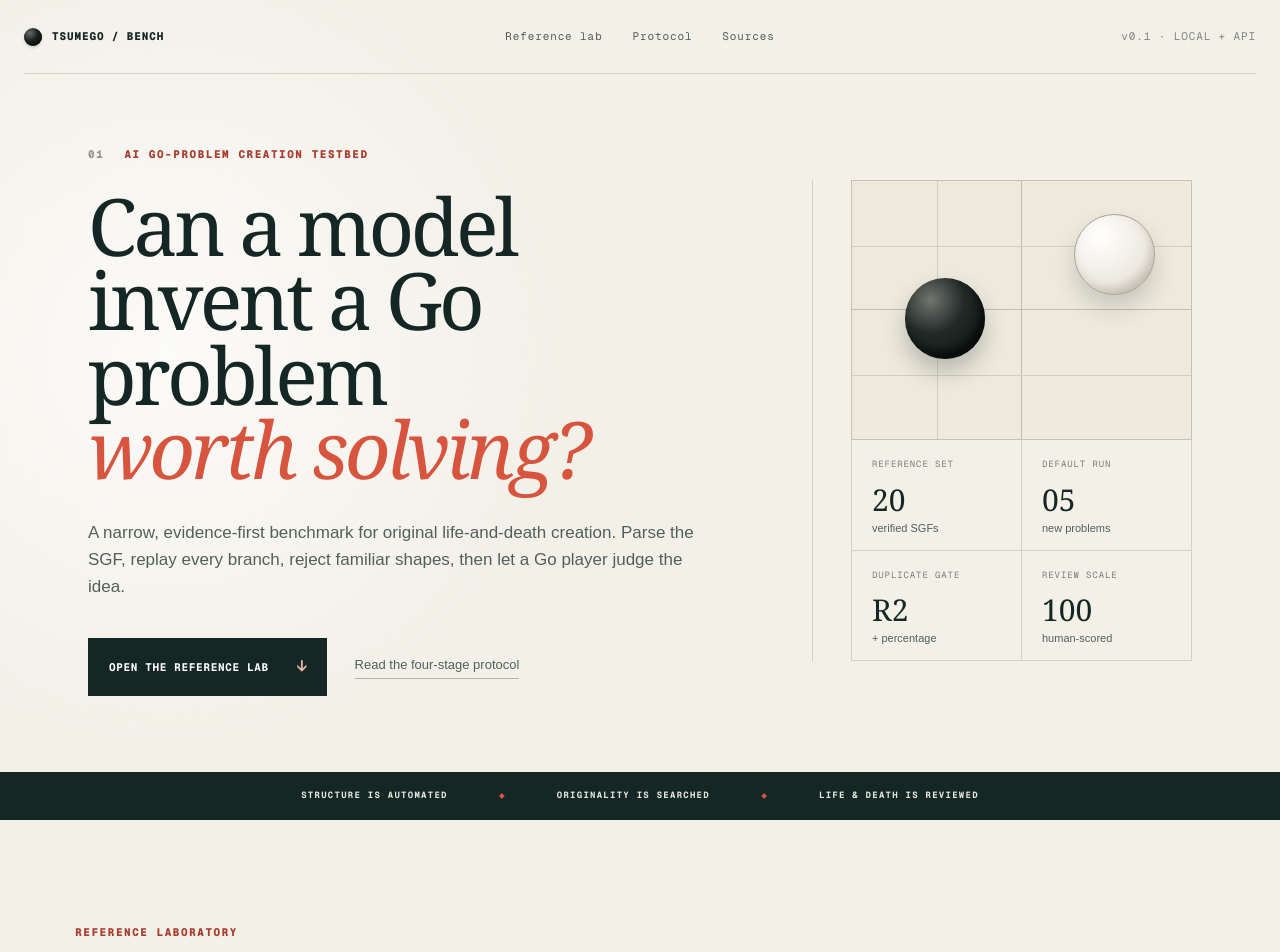
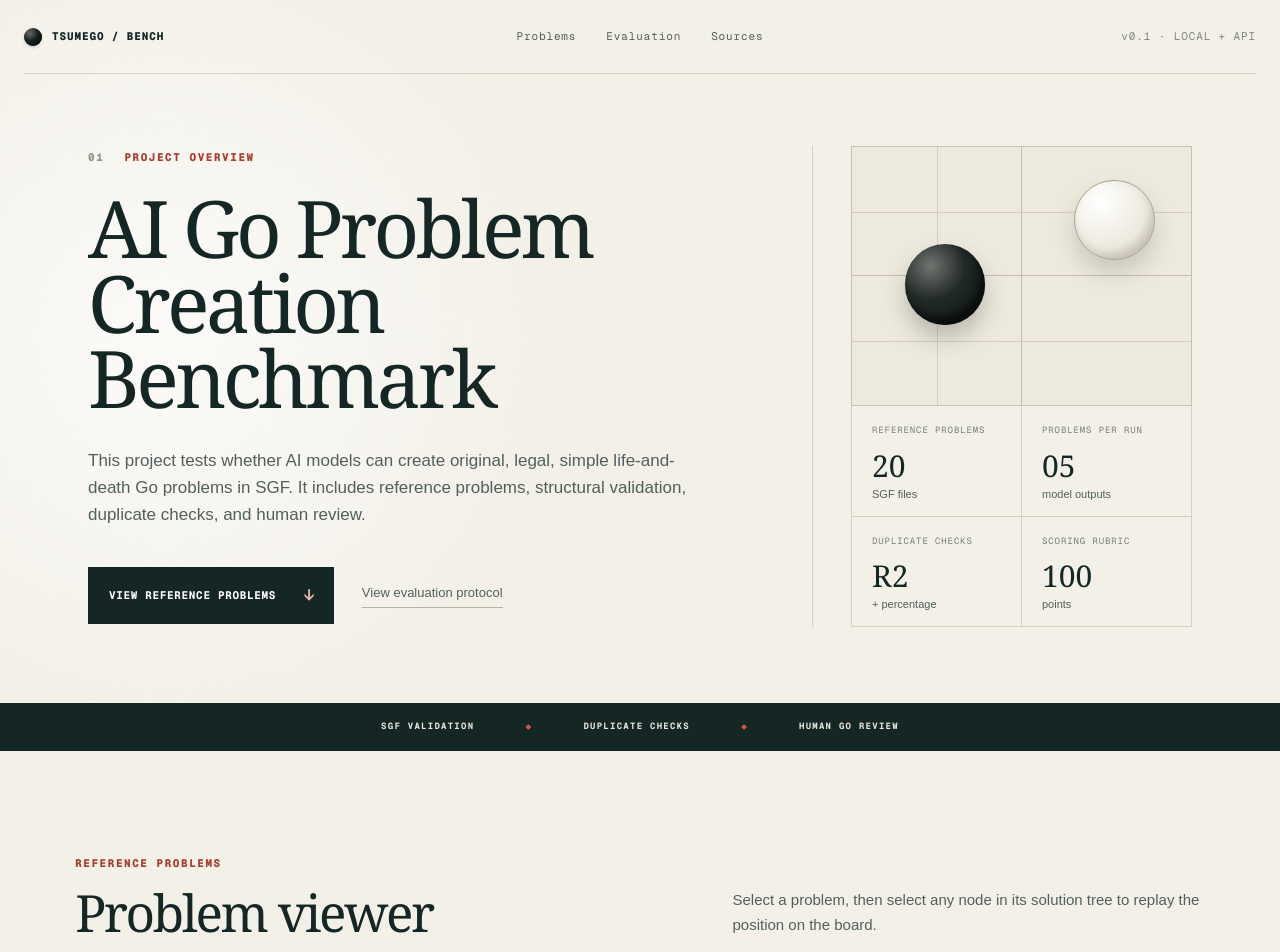
Before and after one commit to adum/tsumegobench, a Next.js app: page / in a window 1280 px wide. Shown: the top 952 px of the page. Built offline with nearby package versions, Linux system fonts and the light colour scheme.

Commit message:
Replace marketing copy with factual text

```diff
--- a/app/components/ProblemWorkbench.tsx
+++ b/app/components/ProblemWorkbench.tsx
@@ -122,12 +122,12 @@ export function ProblemWorkbench() {
     <section className="workbench-section" id="workbench" aria-labelledby="workbench-title">
       <div className="section-heading">
         <div>
-          <p className="eyebrow">Reference laboratory</p>
-          <h2 id="workbench-title">Read the position. Audit the tree.</h2>
+          <p className="eyebrow">Reference problems</p>
+          <h2 id="workbench-title">Problem viewer</h2>
         </div>
         <p>
-          Every move node is live. Select a branch to replay captures on the board and inspect
-          why that line was included.
+          Select a problem, then select any node in its solution tree to replay the position on
+          the board.
         </p>
       </div>
 
@@ -136,9 +136,9 @@ export function ProblemWorkbench() {
           <div className="library-header">
             <div>
               <span className="library-count">20</span>
-              <span>verified references</span>
+              <span>reference problems</span>
             </div>
-            <span className="live-dot">API VERIFIED</span>
+            <span className="live-dot">API CHECKED</span>
           </div>
           <label className="search-field">
             <span className="sr-only">Search reference problems</span>
@@ -288,7 +288,7 @@ export function ProblemWorkbench() {
             <div className="tree-column">
               <div className="tree-panel-header">
                 <div>
-                  <span className="panel-label">SOLUTION MAP</span>
+                  <span className="panel-label">SOLUTION TREE</span>
                   <strong>{stats.nodeCount} nodes across {stats.variationPoints} forks</strong>
                 </div>
                 <div className="tree-legend" aria-label="Solution tree legend">
--- a/app/layout.tsx
+++ b/app/layout.tsx
@@ -24,7 +24,6 @@ export async function generateMetadata(): Promise<Metadata> {
   const protocol =
     incomingHeaders.get("x-forwarded-proto") ?? (host.startsWith("localhost") ? "http" : "https");
   const origin = `${protocol}://${host}`;
-  const socialImage = `${origin}/og.png`;
 
   return {
     title,
@@ -34,13 +33,11 @@ export async function generateMetadata(): Promise<Metadata> {
       description,
       type: "website",
       url: origin,
-      images: [{ url: socialImage, width: 1733, height: 909, alt: "Tsumego Bench" }],
     },
     twitter: {
-      card: "summary_large_image",
+      card: "summary",
       title,
       description,
-      images: [socialImage],
     },
   };
 }
--- a/app/page.tsx
+++ b/app/page.tsx
@@ -9,8 +9,8 @@ export default function Home() {
           <span>TSUMEGO / BENCH</span>
         </a>
         <nav aria-label="Primary navigation">
-          <a href="#workbench">Reference lab</a>
-          <a href="#protocol">Protocol</a>
+          <a href="#workbench">Problems</a>
+          <a href="#protocol">Evaluation</a>
           <a href="#sources">Sources</a>
         </nav>
         <span className="header-status">v0.1 · LOCAL + API</span>
@@ -18,15 +18,16 @@ export default function Home() {
 
       <section className="hero" id="top">
         <div className="hero-copy">
-          <p className="eyebrow"><span>01</span> AI GO-PROBLEM CREATION TESTBED</p>
-          <h1>Can a model invent a Go problem <em>worth solving?</em></h1>
+          <p className="eyebrow"><span>01</span> PROJECT OVERVIEW</p>
+          <h1>AI Go Problem Creation Benchmark</h1>
           <p className="hero-lede">
-            A narrow, evidence-first benchmark for original life-and-death creation. Parse the
-            SGF, replay every branch, reject familiar shapes, then let a Go player judge the idea.
+            This project tests whether AI models can create original, legal, simple life-and-death
+            Go problems in SGF. It includes reference problems, structural validation, duplicate
+            checks, and human review.
           </p>
           <div className="hero-actions">
-            <a className="primary-action" href="#workbench">Open the reference lab <span>↓</span></a>
-            <a className="text-action" href="#protocol">Read the four-stage protocol</a>
+            <a className="primary-action" href="#workbench">View reference problems <span>↓</span></a>
+            <a className="text-action" href="#protocol">View evaluation protocol</a>
           </div>
         </div>
         <div className="hero-aside" aria-label="Benchmark facts">
@@ -37,31 +38,31 @@ export default function Home() {
             <span className="hero-line vertical" />
           </div>
           <dl className="hero-metrics">
-            <div><dt>REFERENCE SET</dt><dd>20 <small>verified SGFs</small></dd></div>
-            <div><dt>DEFAULT RUN</dt><dd>05 <small>new problems</small></dd></div>
-            <div><dt>DUPLICATE GATE</dt><dd>R2 <small>+ percentage</small></dd></div>
-            <div><dt>REVIEW SCALE</dt><dd>100 <small>human-scored</small></dd></div>
+            <div><dt>REFERENCE PROBLEMS</dt><dd>20 <small>SGF files</small></dd></div>
+            <div><dt>PROBLEMS PER RUN</dt><dd>05 <small>model outputs</small></dd></div>
+            <div><dt>DUPLICATE CHECKS</dt><dd>R2 <small>+ percentage</small></dd></div>
+            <div><dt>SCORING RUBRIC</dt><dd>100 <small>points</small></dd></div>
           </dl>
         </div>
       </section>
 
       <div className="principle-strip" role="note">
-        <span>STRUCTURE IS AUTOMATED</span>
+        <span>SGF VALIDATION</span>
         <span aria-hidden="true">◆</span>
-        <span>ORIGINALITY IS SEARCHED</span>
+        <span>DUPLICATE CHECKS</span>
         <span aria-hidden="true">◆</span>
-        <span>LIFE &amp; DEATH IS REVIEWED</span>
+        <span>HUMAN GO REVIEW</span>
       </div>
 
       <ProblemWorkbench />
 
       <section className="protocol-section" id="protocol" aria-labelledby="protocol-title">
         <div className="protocol-intro">
-          <p className="eyebrow"><span>02</span> CONTROLLED EVALUATION</p>
-          <h2 id="protocol-title">One prompt. Four gates. No quiet repairs.</h2>
+          <p className="eyebrow"><span>02</span> EVALUATION</p>
+          <h2 id="protocol-title">Evaluation protocol</h2>
           <p>
-            Each model gets the same prompt and examples. First attempts stay immutable; repaired
-            outputs become a separate run. Reliability matters as much as a single clever shape.
+            Each model receives the same prompt and 20 reference SGFs. The first output is
+            preserved; repaired output is recorded as a separate run.
           </p>
         </div>
         <ol className="protocol-grid">
@@ -69,8 +70,8 @@ export default function Home() {
             <span className="protocol-number">01</span>
             <div className="protocol-icon generate" aria-hidden="true"><i /><i /><i /></div>
             <h3>Generate</h3>
-            <p>Five local, simple SGFs from the controlled prompt and identical reference set.</p>
-            <small>RAW OUTPUT PRESERVED</small>
+            <p>Request five simple local life-and-death problems in SGF.</p>
+            <small>RAW OUTPUT SAVED</small>
           </li>
           <li>
             <span className="protocol-number">02</span>
@@ -95,15 +96,15 @@ export default function Home() {
           </li>
         </ol>
         <div className="protocol-footer">
-          <p><strong>Primary report:</strong> acceptance rate + mean score with rejects counted as zero.</p>
-          <p><strong>Known boundary:</strong> this version does not pretend static validation proves life.</p>
+          <p><strong>Report:</strong> acceptance rate and mean score, with rejected problems scored as zero.</p>
+          <p><strong>Limitation:</strong> structural validation does not establish life-and-death correctness; human review is required.</p>
         </div>
       </section>
 
       <footer className="site-footer" id="sources">
         <div>
           <span className="wordmark-stone" aria-hidden="true" />
-          <p><strong>Tsumego Bench</strong><br />A small framework for a difficult creative claim.</p>
+          <p><strong>Tsumego Bench</strong><br />Benchmark for AI-generated life-and-death Go problems.</p>
         </div>
         <div className="footer-links">
           <span>SOURCE GUIDANCE</span>
```
Also changed, not shown: 2 other files (tests, documents, lock files or other folders).
